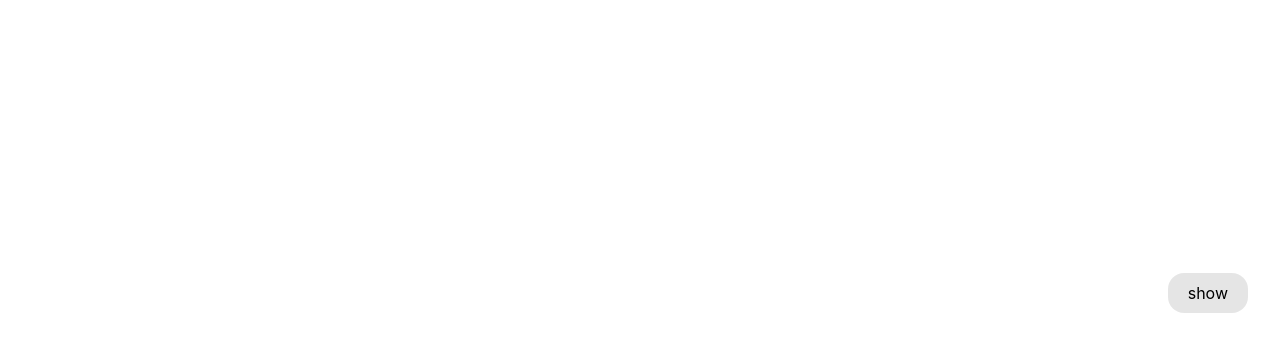
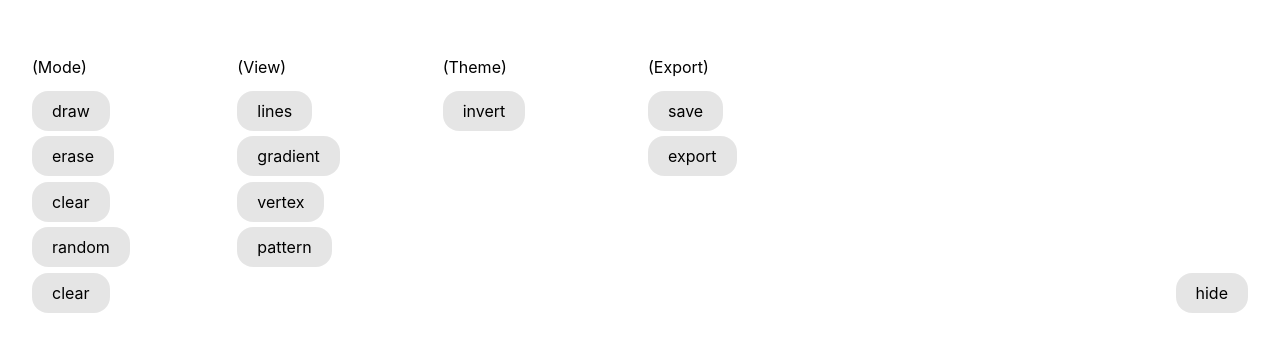
Before and after one commit to moritzsalla/polytess, a React (Create React App) app: page / in a window 1280 px wide. Shown: the part 455-804 px from the top of the page. Built offline with nearby package versions, Linux system fonts and the light colour scheme.

Commit message:
Update Button and Menu components: enhance transition effects and set default control visibility

```diff
--- a/src/components/Button/Button.module.css
+++ b/src/components/Button/Button.module.css
@@ -7,7 +7,7 @@
    display: inline-block;
    text-align: center;
    width: fit-content;
-   transition: background-color 0.15s, transform 0.15s;
+   transition: background-color 0.15s var(--easeSmooth), scale 0.15s var(--easeSmooth);
    scale: 1;
    cursor: pointer;
 
--- a/src/components/Menu/Menu.tsx
+++ b/src/components/Menu/Menu.tsx
@@ -1,8 +1,7 @@
 import css from "./Menu.module.css";
 import Button from "../Button/Button";
 import { MODES } from "../../config";
-import { useDispatch, useSelector } from "react-redux";
-import type { RootState } from "../../store";
+import { useDispatch } from "react-redux";
 
 import {
 	clearPoints,
@@ -20,7 +19,7 @@ import { VIEWS } from "../SvgCanvas/renderers";
 import { downloadSvgFile } from "../utils/svg";
 
 const Menu = () => {
-	const [showControls, setShowControls] = useState(false);
+	const [showControls, setShowControls] = useState(true);
 
 	return (
 		<menu className={css.wrapper}>
--- a/src/styles/global.css
+++ b/src/styles/global.css
@@ -1,6 +1,8 @@
 :root {
 	--color-primary: black;
 	--color-secondary: white;
+	--easeSnappy: cubic-bezier(0.87, 0, 0.13, 1);
+	--easeSmooth: cubic-bezier(0.45, 0.02, 0.09, 0.98);
 }
 
 body {
```
